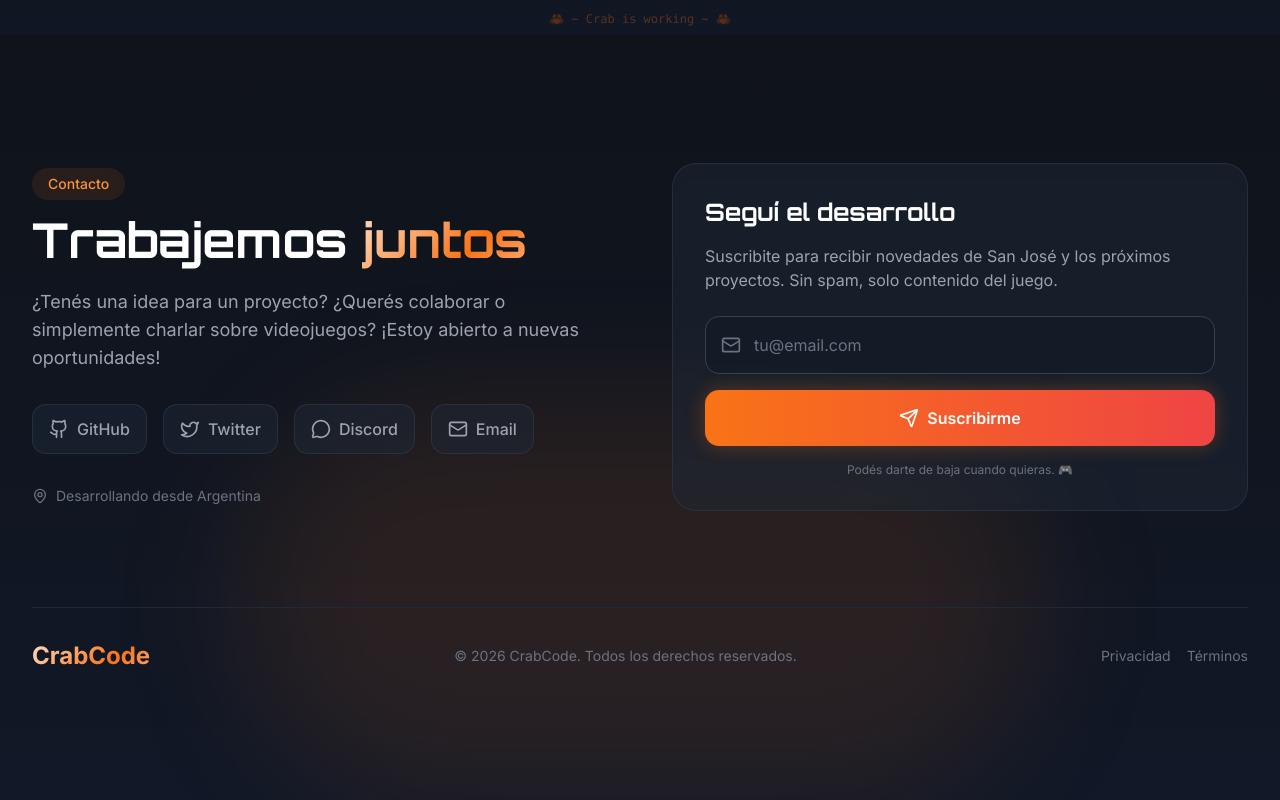
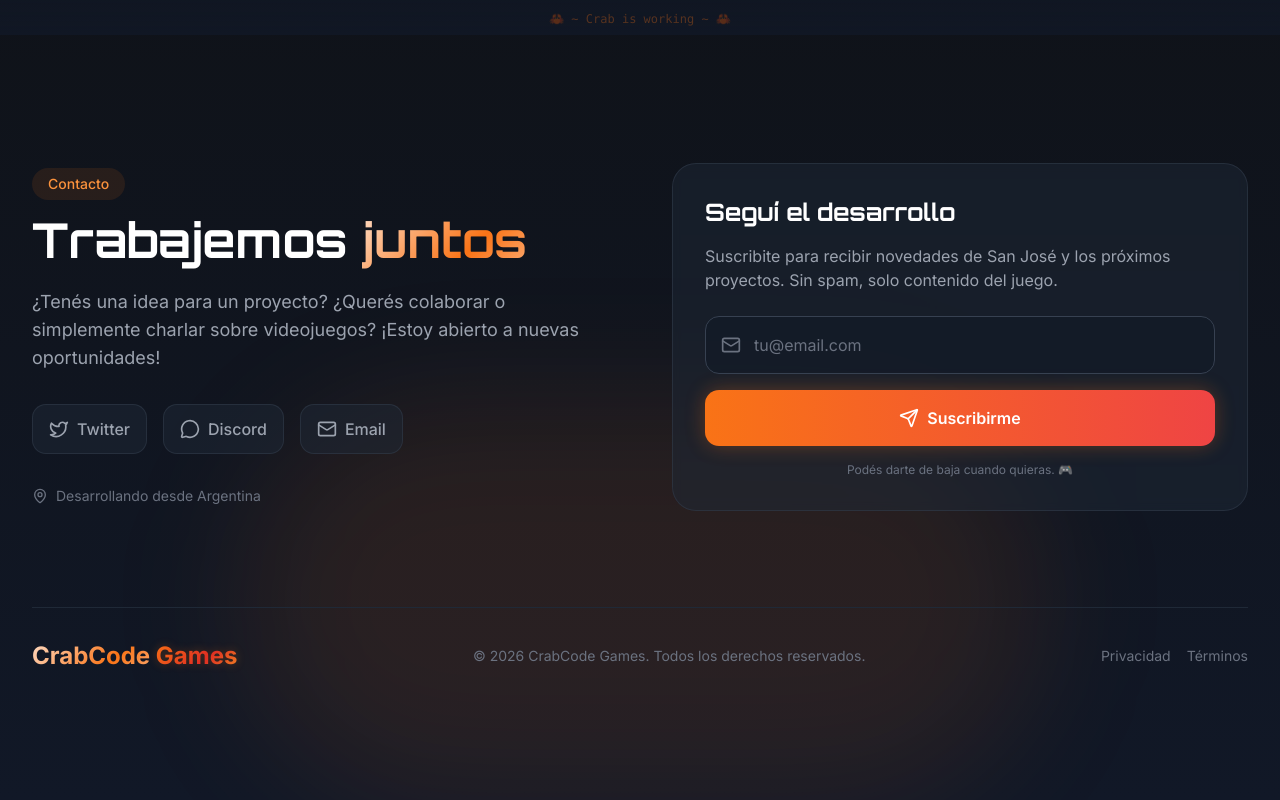
Before and after one commit to marchup/CrabCodeStudio, a React (Vite) app: page / in a window 1280 px wide. Shown: the part 4050-4850 px from the top of the page. Built offline with nearby package versions, Linux system fonts and the light colour scheme.

Commit message:
Update ContactSection.tsx

```diff
--- a/src/sections/ContactSection.tsx
+++ b/src/sections/ContactSection.tsx
@@ -1,4 +1,4 @@
-import { Github, Mail, Twitter, MessageCircle, Send, MapPin } from 'lucide-react';
+import { Mail, Twitter, MessageCircle, Send, MapPin } from 'lucide-react';
 import { useState } from 'react';
 import { toast } from 'sonner';
 
@@ -7,12 +7,6 @@ const ContactSection = () => {
   const [isSubmitting, setIsSubmitting] = useState(false);
 
   const socialLinks = [
-    {
-      icon: Github,
-      label: 'GitHub',
-      href: 'https://github.com/marchup',
-      color: 'hover:text-white',
-    },
     {
       icon: Twitter,
       label: 'Twitter',
@@ -83,7 +77,7 @@ const ContactSection = () => {
               charlar sobre videojuegos? ¡Estoy abierto a nuevas oportunidades!
             </p>
 
-            {/* Social Links */}
+            {/* Social Links - SIN GITHUB */}
             <div className="flex flex-wrap gap-4 mb-8">
               {socialLinks.map((link) => (
                 <a
@@ -144,14 +138,19 @@ const ContactSection = () => {
           </div>
         </div>
 
-        {/* Footer */}
+        {/* Footer - CON CRABCODE GAMES */}
         <footer className="mt-24 pt-8 border-t border-gray-800">
           <div className="flex flex-col sm:flex-row justify-between items-center gap-4">
             <div className="flex items-center gap-2">
-              <span className="text-2xl font-bold text-gradient">CrabCode</span>
+              <span className="text-2xl font-bold">
+                <span className="text-gradient">CrabCode</span>{' '}
+                <span className="text-gradient-games animate-glitch inline-block text-2xl">
+                  Games
+                </span>
+              </span>
             </div>
             <p className="text-gray-500 text-sm">
-              © {new Date().getFullYear()} CrabCode. Todos los derechos reservados.
+              © {new Date().getFullYear()} CrabCode Games. Todos los derechos reservados.
             </p>
             <div className="flex items-center gap-4">
               <a href="#" className="text-gray-500 hover:text-orange-400 text-sm transition-colors">
```
